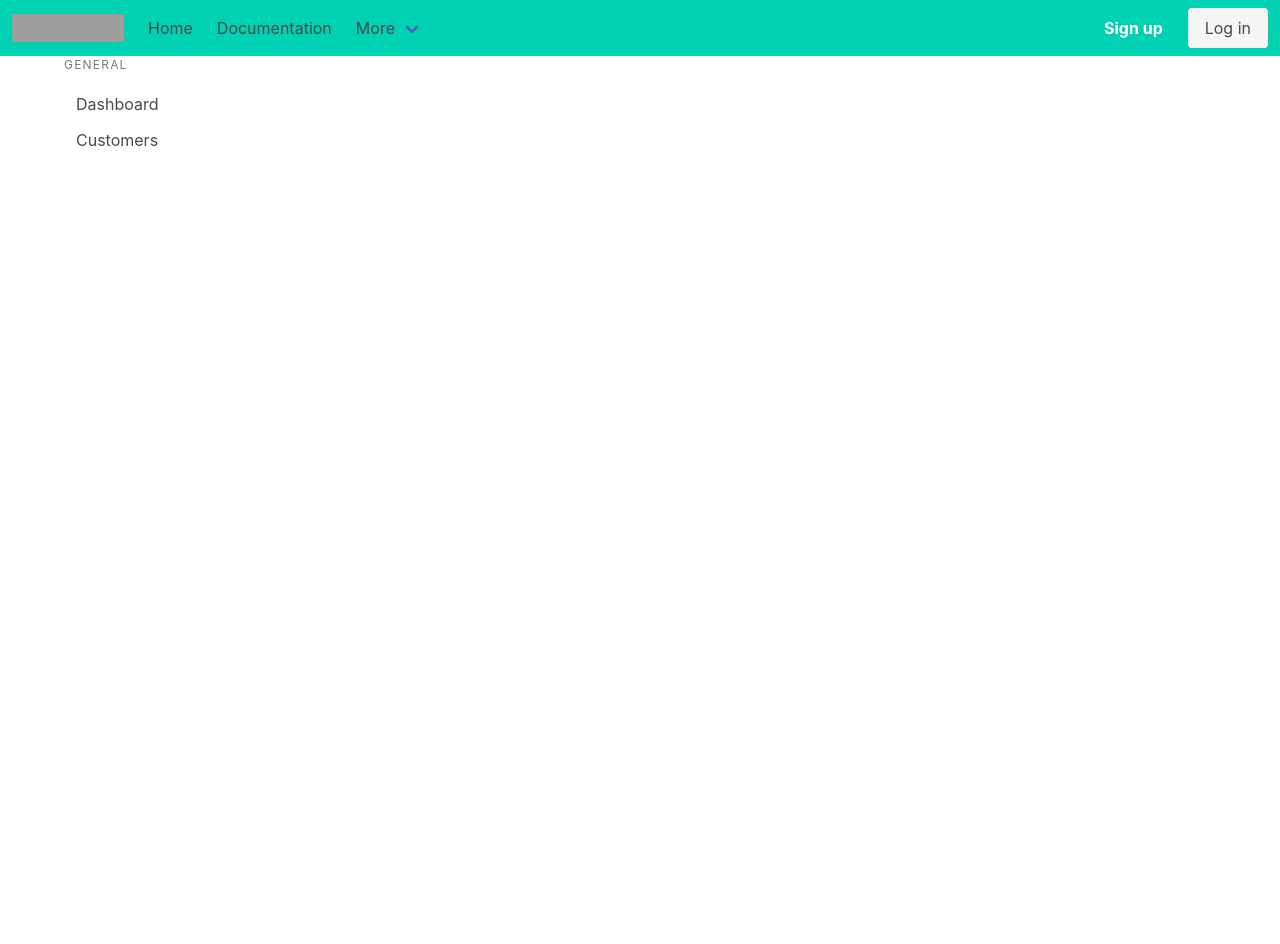
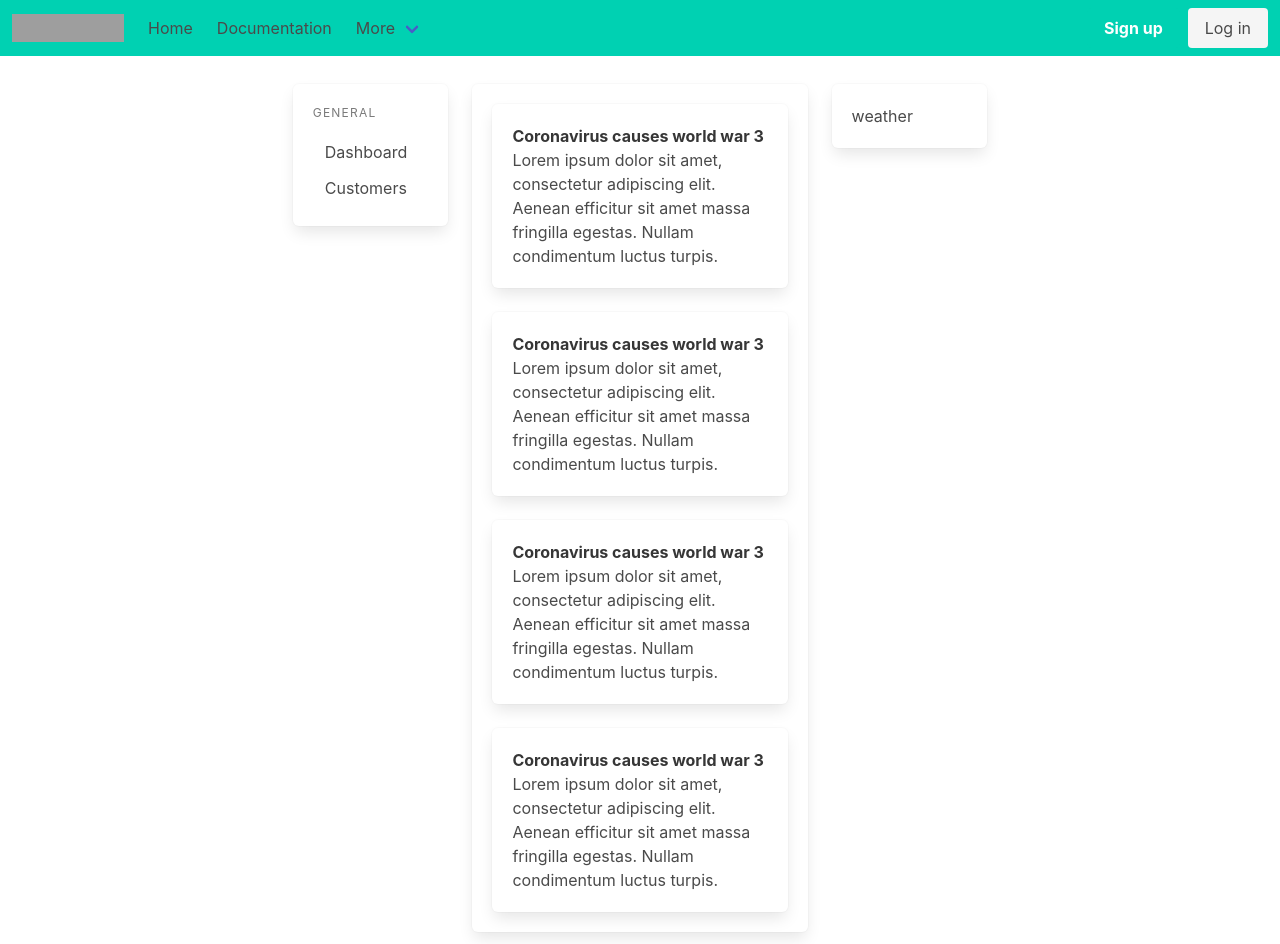
Before and after one commit to SteveMobs-Salt/stacked-news, a React (Create React App) app: page / in a window 1280 px wide. Before the commit the page ends 800 px from the top, so only its background shows below. Built offline with nearby package versions, Linux system fonts and the light colour scheme; grey boxes are pictures that could not be loaded.

Commit message:
Enhanced the layout for the components

```diff
--- a/src/App.js
+++ b/src/App.js
@@ -1,14 +1,34 @@
 import React from 'react';
 import './App.css';
 import 'bulma/css/bulma.css';
-import Navbar from './Components/Navbar'
-import CategoryList from './Components/CategoryList'
+import Navbar from './Components/Navbar';
+import CategoryList from './Components/CategoryList';
+import NewsListItem from './Components/NewsListItem';
 
 function App() {
   return (
     <div>
       <Navbar />
-      <div className="container is-narrow"><div className="columns"><CategoryList /></div></div>
+      <div className="columns is-centered mt-4">
+        <div className="column is-three-fifths">
+          <div className="container is-fluid">
+            <div className="columns is-centered">
+              <CategoryList />
+              <div className="column is-half">
+              <div className="box">
+                <NewsListItem />
+                <NewsListItem />
+                <NewsListItem />
+                <NewsListItem />
+                </div>
+              </div>
+              <div className="column is-one-quarter">
+                <div class="box">weather</div>
+              </div>
+            </div>
+          </div>
+        </div>
+      </div>
       {/* <div>My text is long and beautiful, as, it has been well documented, are various other parts of my website.
         My placeholder text, I think, is going to end up being very good with women.
         Lorem Ipsum is the single greatest threat. We are not - we are not keeping up with other websites.
--- a/src/Components/CategoryList.js
+++ b/src/Components/CategoryList.js
@@ -4,6 +4,7 @@ function CategoryList() {
 
   return (
     <div className="column is-one-quarter">
+      <div class="box">
     <aside class="menu">
       <p class="menu-label">
         General
@@ -14,6 +15,7 @@ function CategoryList() {
       </ul>
     </aside>
     </div>
+    </div>
   )
 }
 
--- /dev/null
+++ b/src/Components/NewsListItem.jsx
@@ -0,0 +1,22 @@
+import React from 'react';
+
+const NewsListItem = () => {
+  return (
+    <div className="box">
+      <article className="media">
+        <div className="media-content">
+          <div className="content">
+            <p>
+              <strong>Coronavirus causes world war 3</strong> <br />
+              Lorem ipsum dolor sit amet, consectetur adipiscing elit. Aenean
+              efficitur sit amet massa fringilla egestas. Nullam condimentum
+              luctus turpis.
+            </p>
+          </div>
+        </div>
+      </article>
+    </div>
+  );
+};
+
+export default NewsListItem;
```
